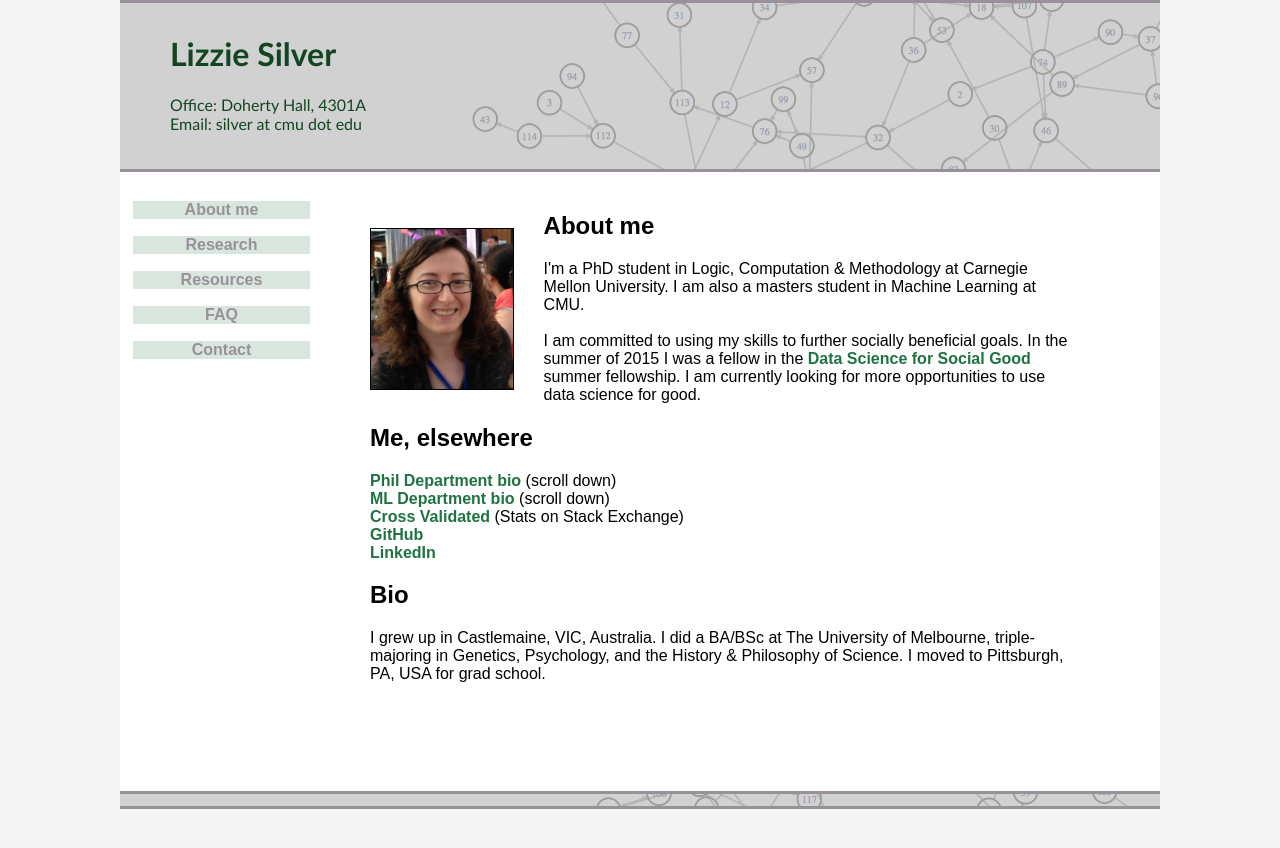
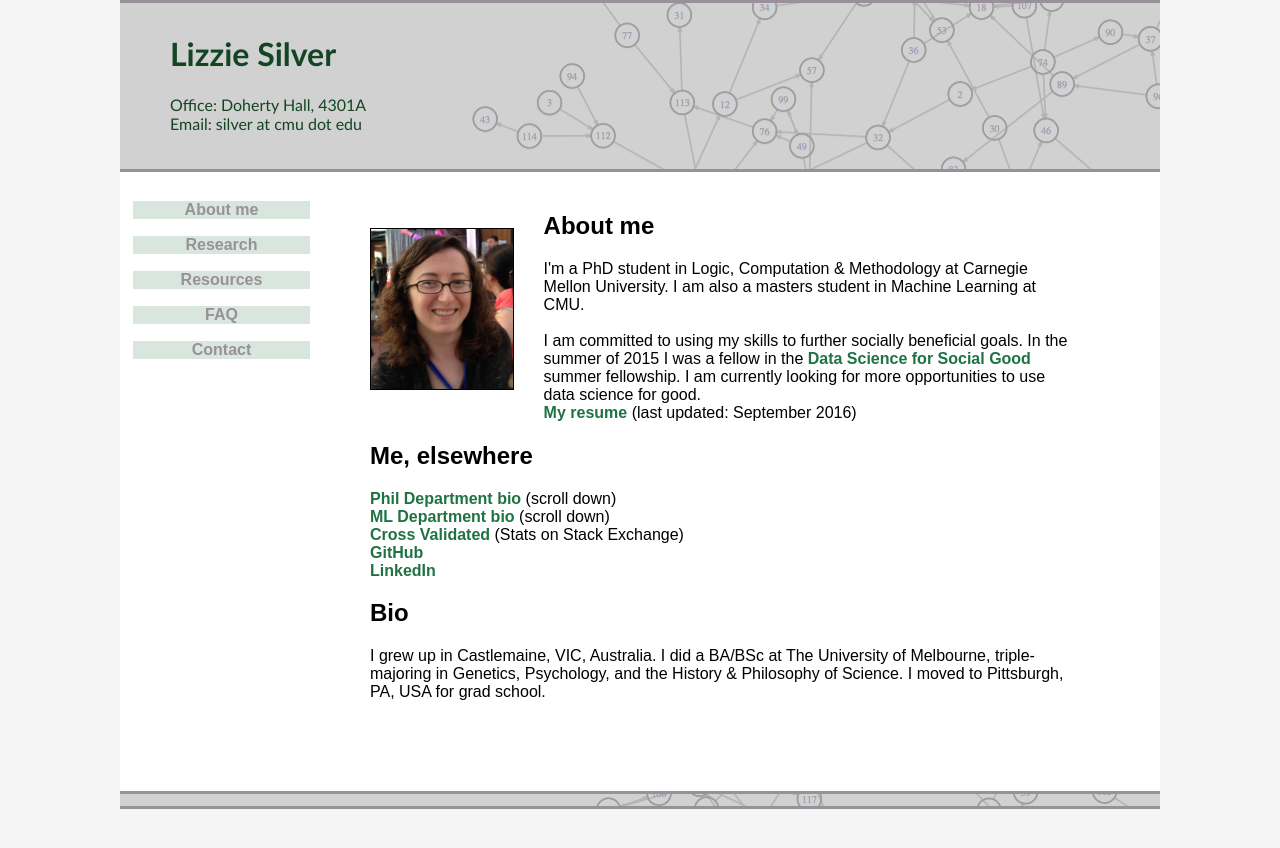
Before and after one commit to lizziesilver/lizziesilver.github.io, a Jekyll site: the page built from index.html, in a window 1280 px wide. Shown: the top 848 px of the page. Built offline with Jekyll 4.4.1, drawn with Linux system fonts in a browser that asks for light colours.

Commit message:
adding resume

```diff
--- a/index.html
+++ b/index.html
@@ -12,6 +12,8 @@ title: Lizzie Silver
         I am committed to using my skills to further socially beneficial goals. In the summer of 2015 I was a fellow in the <a href="http://dssg.io/">Data Science for Social Good</a> summer fellowship. I am currently looking for more opportunities to use data science for good.
         </div>
 
+        <a href="resume.pdf">My resume</a> (last updated: September 2016)
+
         <h2>Me, elsewhere</h2>
         <a href="http://www.hss.cmu.edu/philosophy/students.php">Phil Department bio</a> (scroll down)<br>
         <a href="http://www.ml.cmu.edu/people/masters-students.html">ML Department bio</a> (scroll down)<br>
```
